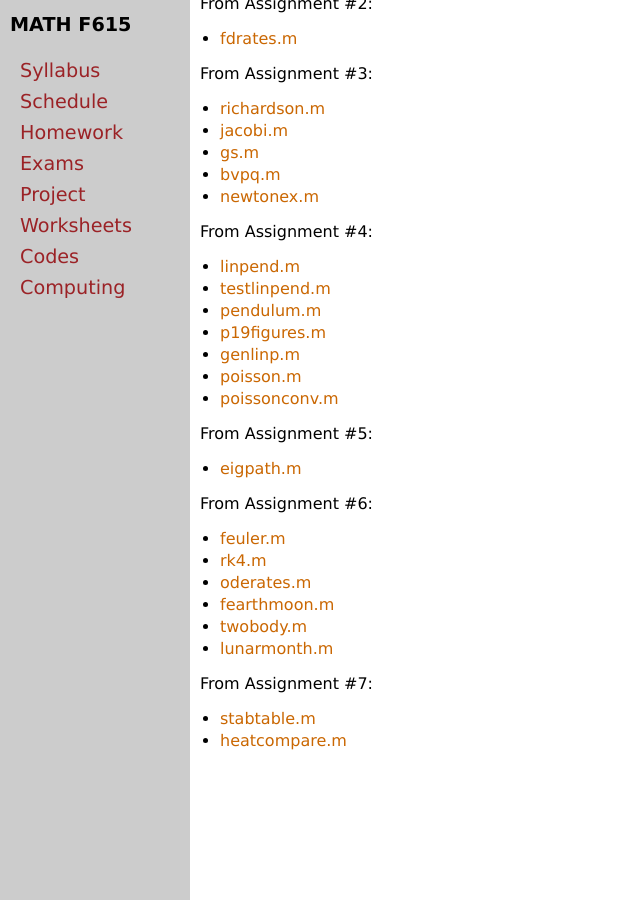
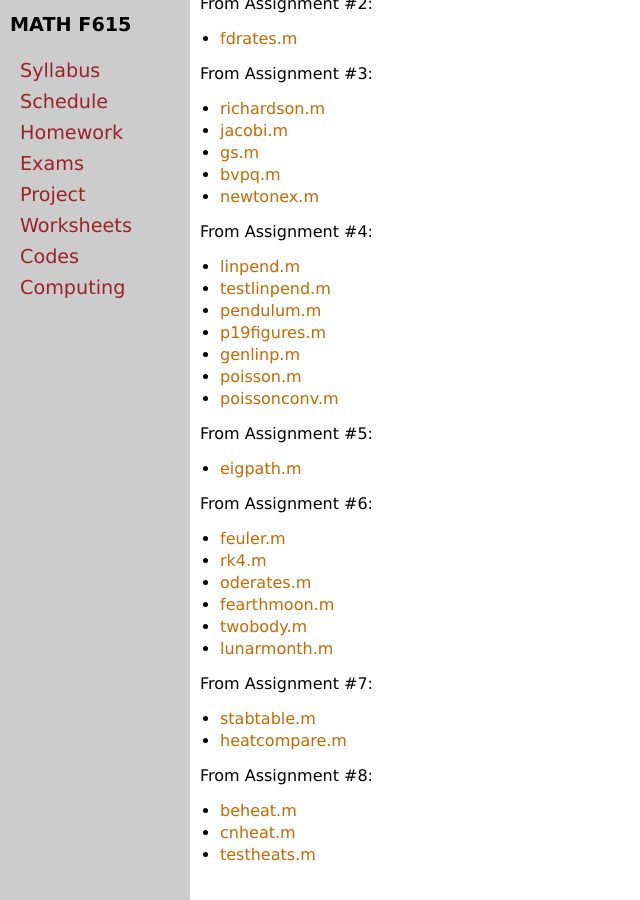
Before and after one commit to bueler/nade, a Jekyll site: the page built from codes.md, in a window 1280 px wide and 900 px high, scrolled down 666 px. Shown: the whole window, without its empty margins (0-640 px from the left). Built offline with Jekyll 4.4.1, drawn with Linux system fonts in a browser that asks for light colours.

Commit message:
post codes from A8

```diff
--- a/codes.md
+++ b/codes.md
@@ -67,3 +67,9 @@ From Assignment #7:
 
   * [stabtable.m](assets/codes/stabtable.m)
   * [heatcompare.m](assets/codes/heatcompare.m)
+
+From Assignment #8:
+
+  * [beheat.m](assets/codes/beheat.m)
+  * [cnheat.m](assets/codes/cnheat.m)
+  * [testheats.m](assets/codes/testheats.m)
```
Also changed, not shown: 3 other files.
